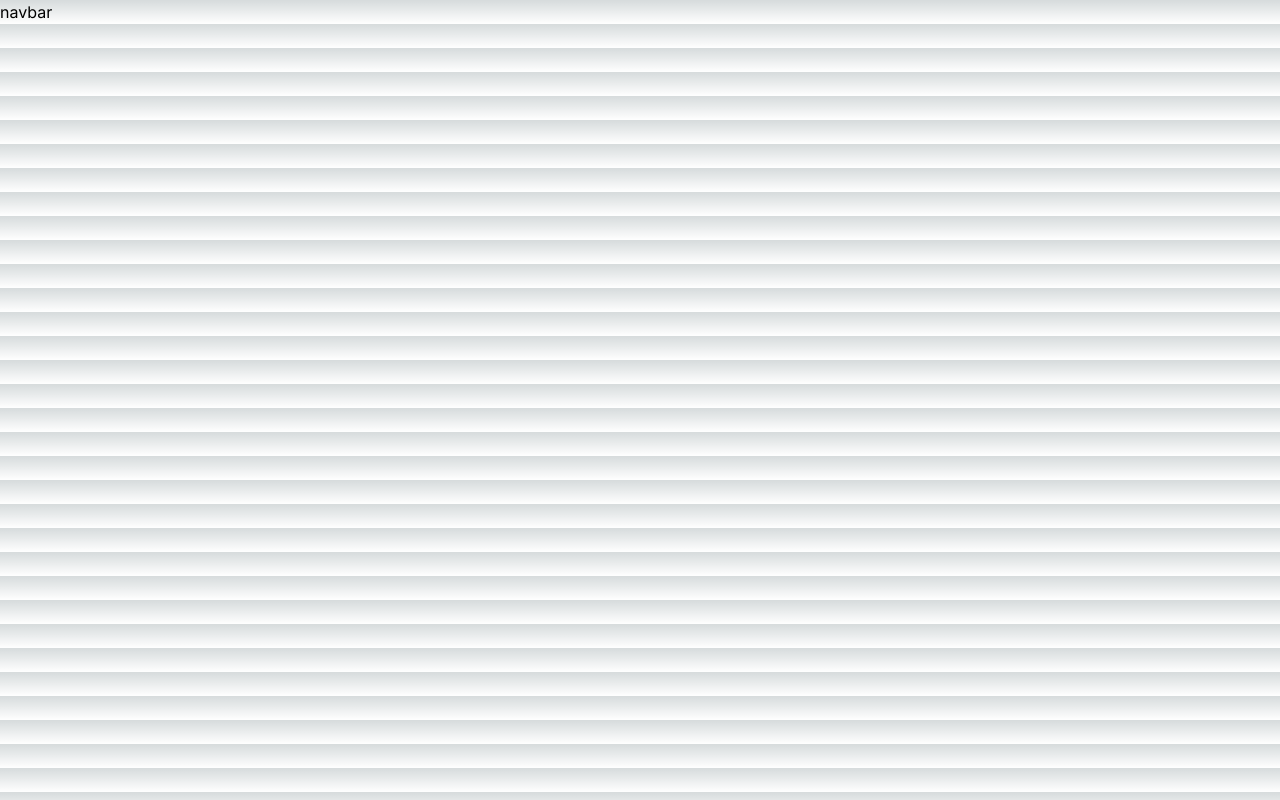
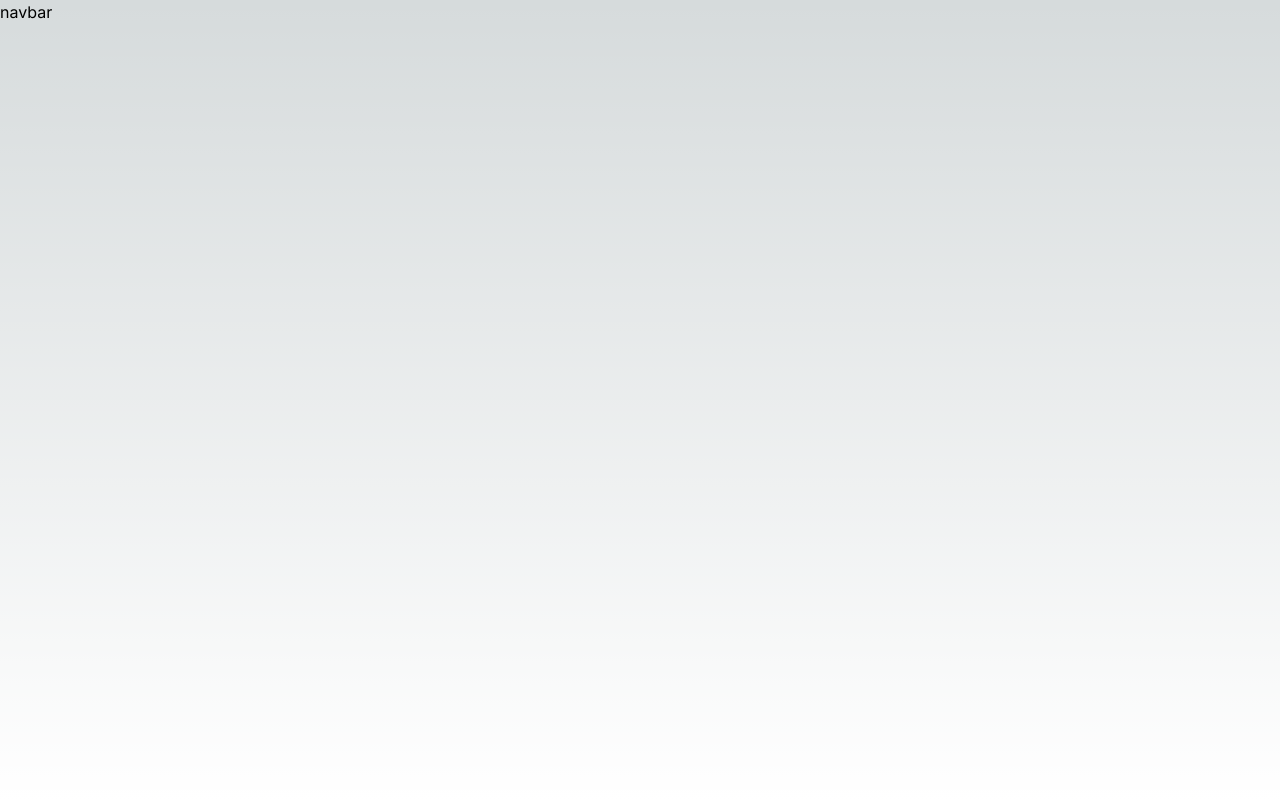
Before and after one commit to faizan619/Faizan_Dev_Portfolio, a Next.js app: page / in a window 1280 px wide. Built offline with nearby package versions, Linux system fonts and the light colour scheme.

Commit message:
added height to page

```diff
--- a/src/app/page.js
+++ b/src/app/page.js
@@ -3,7 +3,7 @@ import Navbar from './Components/Navbar'
 
 export default function Home() {
   return (
-    <main>
+    <main className='min-h-screen'>
       <Navbar/>
     </main>
   )
```
